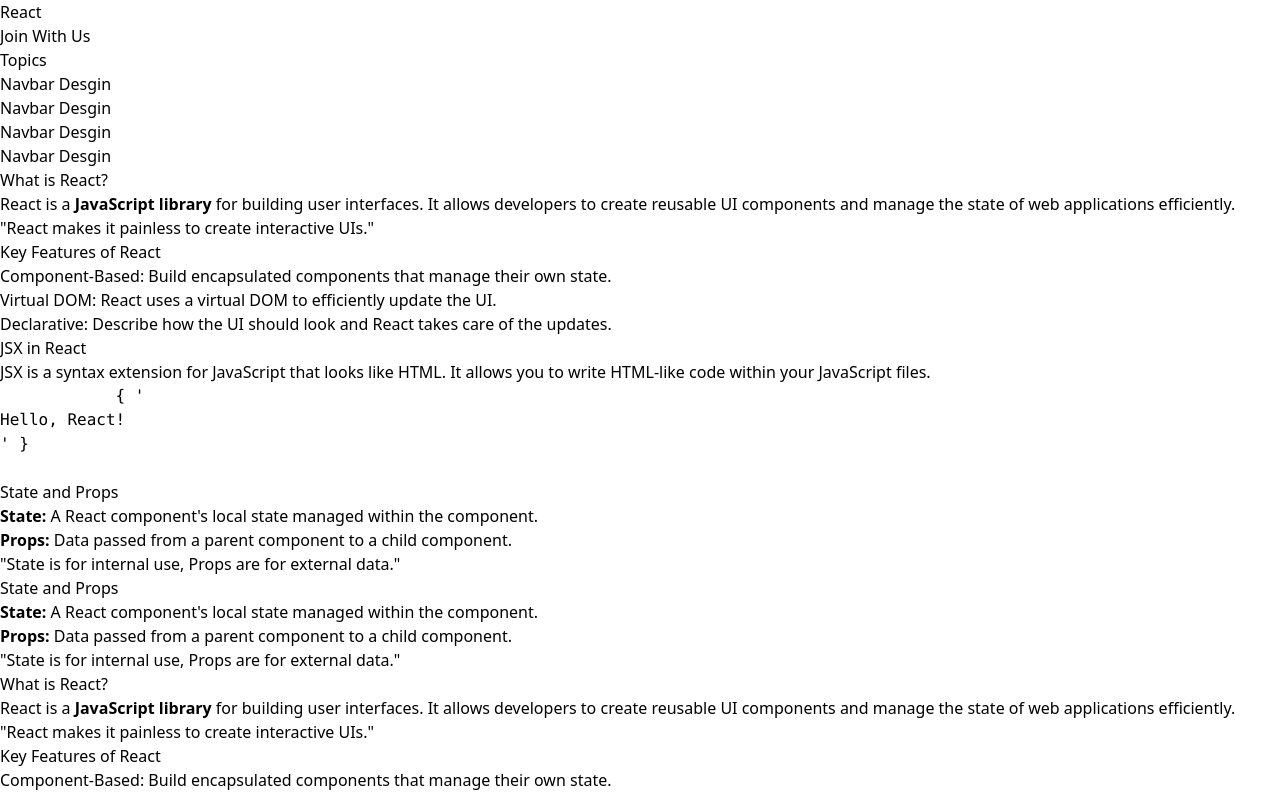
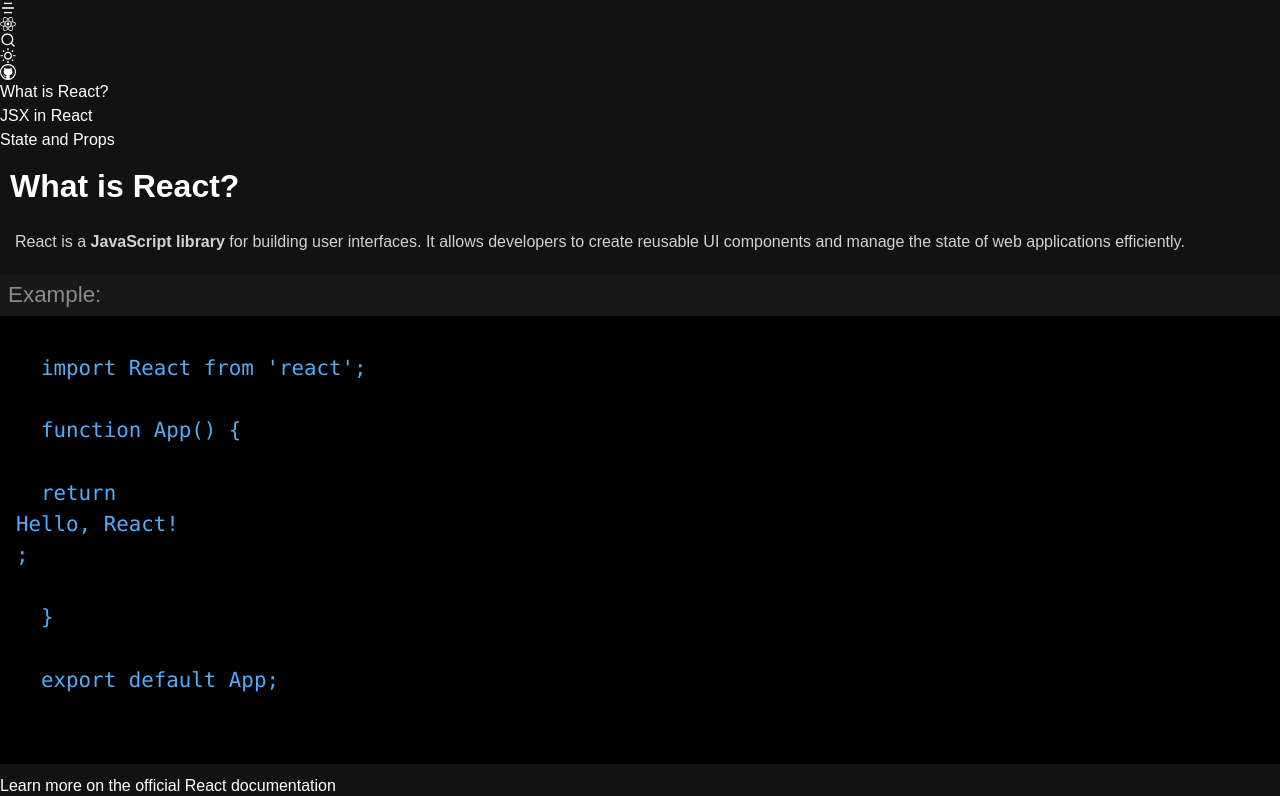
Before and after one commit to sachingavalicoding/Tech-notes, a React (Vite) app: page / in a window 1280 px wide. Shown: the top 796 px of the page. Built offline with nearby package versions, Linux system fonts and the light colour scheme.

Commit message:
ui is ready

```diff
--- a/src/Components/Navbar.jsx
+++ b/src/Components/Navbar.jsx
@@ -1,10 +1,41 @@
+/* eslint-disable react/prop-types */
+import { FaReact } from "react-icons/fa";
+import { RiMenu5Line } from "react-icons/ri";
+import { FiSearch } from "react-icons/fi";
+import { MdOutlineWbSunny } from "react-icons/md";
+import { VscGithub } from "react-icons/vsc";
+import { useState } from "react";
 
-const Navbar = () => {
+const Navbar = ({topics}) => {
+  const [isOpen , setIsOpen] = useState(true);
   return (
-    <header className=" border-2 w-full py-3 bg-slate-950 text-white flex items-center justify-between px-8 ">
-      <h2> React </h2>
-    <button className="text-white px-8 py-3 rounded-md shadow-md shadow-red-800 ">Join With Us </button>
-    </header>
+    <>
+      <nav className="w-full py-3 px-4 flex items-center justify-between bg-slate-950 z-20 fixed top-0 left-0 shadow-md shadow-emerald-500 ">
+        <div className="flex  items-center gap-4 text-2xl">
+          <RiMenu5Line onClick={() => setIsOpen(!isOpen)} />
+          <FaReact className="text-emerald-500 text-4xl" />
+        </div>
+        <div className="flex gap-8 text-2xl">
+          <FiSearch />
+          <MdOutlineWbSunny />
+          <VscGithub />
+        </div>
+      </nav>
+      <div className="sidebar w-full flex flex-col pt-16 z-10  py-4  bg-red-800 top-16 left-0 ">
+        {/* <h2 className="text-center"> Topics </h2> */}
+      {
+        isOpen ? (
+          <ul>
+             {
+              topics.map((ele , index) => (
+                <li className="py-3 px-6 shadow-md shadow-green-700 text-white" key={index}> {ele.title} </li>
+              ))
+             }
+         </ul>
+        ) : " "
+      }
+      </div>
+    </>
   );
 };
 
--- a/src/index.css
+++ b/src/index.css
@@ -1,3 +1,47 @@
 @tailwind base;
 @tailwind components;
 @tailwind utilities;
+
+:root{
+    color-scheme: dark;
+    font-family: sans-serif;
+}
+
+.note-item h2 {
+    font-size: 2rem;
+    color: white;
+    font-weight: 600;
+    margin: 10px ;
+}
+.note-item p {
+    font-size: 1rem;
+    padding: 10px 15px;
+    color: rgb(210, 210, 210);
+}
+.note-example{
+    margin: 10px 0px;
+    background-color: black;
+    display: flex;
+    flex-direction: column;
+}
+
+.note-example h3 {
+    background-color: rgb(25, 24, 24);
+    color: rgb(139, 138, 138);
+    font-size: 1.4rem;
+    padding: 4px 8px;
+}
+
+.note-example pre{
+    padding: 6px 16px;
+    color: rgb(80, 173, 249);
+    display: flex;
+    justify-content: center;
+    flex-direction: column;
+    overflow-x: auto;
+    font-size: 1.3rem;
+}
+
+.note-example pre > h1 {
+   color: white;
+}
--- a/src/pages/react/ReactLayout.jsx
+++ b/src/pages/react/ReactLayout.jsx
@@ -1,249 +1,118 @@
-import Navbar from "../../Components/Navbar"
-
+import Navbar from "../../Components/Navbar";
 
 const ReactLayout = () => {
   const reactNotes = [
     {
+      id: 1,
       title: "What is React?",
       content: `
-        <div class="p-4 bg-blue-50 rounded-lg shadow-md">
-          <h2 class="text-xl font-bold text-blue-600 mb-2">What is React?</h2>
-          <p class="text-base text-gray-700">
-            React is a <strong class="font-semibold">JavaScript library</strong> for building user interfaces. It allows developers to create reusable UI components and manage the state of web applications efficiently.
+        <div>
+          <h2 class="note-title">What is React?</h2>
+          <p class="note-description">
+            React is a <strong>JavaScript library</strong> for building user interfaces. It allows developers to create reusable UI components and manage the state of web applications efficiently.
           </p>
-          <blockquote class="text-sm italic text-gray-500 border-l-4 border-blue-400 pl-4 mt-3">
-            "React makes it painless to create interactive UIs."
-          </blockquote>
+          <div class="note-example">
+            <h3>Example:</h3>
+            <pre>
+
+  import React from 'react';
+
+  function App() {
+   <div class="flex">  return <h1>Hello, React!</h1>; </div>
+  }
+
+  export default App;
+
+            </pre>
+          </div>
+          <a href="https://reactjs.org/" target="_blank" class="note-link">Learn more on the official React documentation</a>
         </div>
-      `
+      `,
     },
     {
-      title: "Key Features of React",
+      id: 2,
+      title: "JSX in React",
       content: `
-        <div class="p-4 bg-green-50 rounded-lg shadow-md">
-          <h2 class="text-xl font-bold text-green-600 mb-2">Key Features of React</h2>
-          <ul class="list-disc pl-5 text-gray-700">
-            <li><span class="font-semibold">Component-Based:</span> Build encapsulated components that manage their own state.</li>
-            <li><span class="font-semibold">Virtual DOM:</span> React uses a virtual DOM to efficiently update the UI.</li>
-            <li><span class="font-semibold">Declarative:</span> Describe how the UI should look and React takes care of the updates.</li>
-          </ul>
+        <div>
+          <h2 class="note-title">JSX in React</h2>
+          <p class="note-description">
+            JSX is a syntax extension for JavaScript that allows you to write HTML-like code inside your JavaScript files. It makes code easier to read and understand.
+          </p>
+          <div class="note-example">
+            <h3>Example:</h3>
+            <pre>
+  {
+  import React from 'react';
+
+  function App() {
+    const name = "React";
+    <div class= "flex">return <h1>Hello, {name}!</h1>;</div>
+  }
+
+  export default App;
+  }
+            </pre>
+          </div>
+          <a href="https://reactjs.org/docs/introducing-jsx.html" target="_blank" class="note-link">Learn more about JSX</a>
         </div>
-      `
+      `,
     },
     {
-      title: "JSX in React",
-      content: `
-        <div class="p-4 bg-purple-50 rounded-lg shadow-md">
-          <h2 class="text-xl font-bold text-purple-600 mb-2">JSX in React</h2>
-          <p class="text-base text-gray-700">
-            JSX is a syntax extension for JavaScript that looks like HTML. It allows you to write HTML-like code within your JavaScript files.
-          </p>
-          <pre class="bg-gray-100 p-3 rounded-lg text-sm text-gray-700 mt-3">
-            { '<div>Hello, React!</div>' }
-          </pre>
-        </div>
-      `
-    },
-    {
+      id: 3,
       title: "State and Props",
       content: `
-        <div class="p-4 bg-yellow-50 rounded-lg shadow-md">
-          <h2 class="text-xl font-bold text-yellow-600 mb-2">State and Props</h2>
-          <p class="text-base text-gray-700">
-            <strong class="font-semibold">State:</strong> A React component's local state managed within the component.<br />
-            <strong class="font-semibold">Props:</strong> Data passed from a parent component to a child component.
+        <div>
+          <h2 class="note-title">State and Props</h2>
+          <p class="note-description">
+            <strong>State:</strong> Local state is managed within a component.<br />
+            <strong>Props:</strong> Props are used to pass data from parent to child components.
           </p>
-          <blockquote class="text-sm italic text-gray-500 border-l-4 border-yellow-400 pl-4 mt-3">
-            "State is for internal use, Props are for external data."
-          </blockquote>
+          <div class="note-example">
+            <h3>Example:</h3>
+            <pre>
+
+  import React, { useState } from 'react';
+
+  function Counter() {
+    const [count, setCount] = useState(0);
+
+    return (
+      <div>
+        <p>Count: {count}</p>
+        <button onClick={() => setCount(count + 1)}>Increment</button>
+      </div>
+    );
+  }
+
+  export default Counter;
+
+            </pre>
+          </div>
+          <a href="https://reactjs.org/docs/state-and-lifecycle.html" target="_blank" class="note-link">Learn more about State and Props</a>
         </div>
-      `
+      `,
     },
-     {
-      title: "State and Props",
-      content: `
-        <div class="p-4 bg-yellow-50 rounded-lg shadow-md">
-          <h2 class="text-xl font-bold text-yellow-600 mb-2">State and Props</h2>
-          <p class="text-base text-gray-700">
-            <strong class="font-semibold">State:</strong> A React component's local state managed within the component.<br />
-            <strong class="font-semibold">Props:</strong> Data passed from a parent component to a child component.
-          </p>
-          <blockquote class="text-sm italic text-gray-500 border-l-4 border-yellow-400 pl-4 mt-3">
-            "State is for internal use, Props are for external data."
-          </blockquote>
-        </div>
-      `
-    },
-    {
-      title: "What is React?",
-      content: `
-        <div class="p-4 bg-blue-50 rounded-lg shadow-md">
-          <h2 class="text-xl font-bold text-blue-600 mb-2">What is React?</h2>
-          <p class="text-base text-gray-700">
-            React is a <strong class="font-semibold">JavaScript library</strong> for building user interfaces. It allows developers to create reusable UI components and manage the state of web applications efficiently.
-          </p>
-          <blockquote class="text-sm italic text-gray-500 border-l-4 border-blue-400 pl-4 mt-3">
-            "React makes it painless to create interactive UIs."
-          </blockquote>
-        </div>
-      `
-    },
-    {
-      title: "Key Features of React",
-      content: `
-        <div class="p-4 bg-green-50 rounded-lg shadow-md">
-          <h2 class="text-xl font-bold text-green-600 mb-2">Key Features of React</h2>
-          <ul class="list-disc pl-5 text-gray-700">
-            <li><span class="font-semibold">Component-Based:</span> Build encapsulated components that manage their own state.</li>
-            <li><span class="font-semibold">Virtual DOM:</span> React uses a virtual DOM to efficiently update the UI.</li>
-            <li><span class="font-semibold">Declarative:</span> Describe how the UI should look and React takes care of the updates.</li>
-          </ul>
-        </div>
-      `
-    },
-    {
-      title: "JSX in React",
-      content: `
-        <div class="p-4 bg-purple-50 rounded-lg shadow-md">
-          <h2 class="text-xl font-bold text-purple-600 mb-2">JSX in React</h2>
-          <p class="text-base text-gray-700">
-            JSX is a syntax extension for JavaScript that looks like HTML. It allows you to write HTML-like code within your JavaScript files.
-          </p>
-          <pre class="bg-gray-100 p-3 rounded-lg text-sm text-gray-700 mt-3">
-            { '<div>Hello, React!</div>' }
-          </pre>
-        </div>
-      `
-    },
-    {
-      title: "State and Props",
-      content: `
-        <div class="p-4 bg-yellow-50 rounded-lg shadow-md">
-          <h2 class="text-xl font-bold text-yellow-600 mb-2">State and Props</h2>
-          <p class="text-base text-gray-700">
-            <strong class="font-semibold">State:</strong> A React component's local state managed within the component.<br />
-            <strong class="font-semibold">Props:</strong> Data passed from a parent component to a child component.
-          </p>
-          <blockquote class="text-sm italic text-gray-500 border-l-4 border-yellow-400 pl-4 mt-3">
-            "State is for internal use, Props are for external data."
-          </blockquote>
-        </div>
-      `
-    },
-     {
-      title: "State and Props",
-      content: `
-        <div class="p-4 bg-yellow-50 rounded-lg shadow-md">
-          <h2 class="text-xl font-bold text-yellow-600 mb-2">State and Props</h2>
-          <p class="text-base text-gray-700">
-            <strong class="font-semibold">State:</strong> A React component's local state managed within the component.<br />
-            <strong class="font-semibold">Props:</strong> Data passed from a parent component to a child component.
-          </p>
-          <blockquote class="text-sm italic text-gray-500 border-l-4 border-yellow-400 pl-4 mt-3">
-            "State is for internal use, Props are for external data."
-          </blockquote>
-        </div>
-      `
-    },
-    {
-      title: "What is React?",
-      content: `
-        <div class="p-4 bg-blue-50 rounded-lg shadow-md">
-          <h2 class="text-xl font-bold text-blue-600 mb-2">What is React?</h2>
-          <p class="text-base text-gray-700">
-            React is a <strong class="font-semibold">JavaScript library</strong> for building user interfaces. It allows developers to create reusable UI components and manage the state of web applications efficiently.
-          </p>
-          <blockquote class="text-sm italic text-gray-500 border-l-4 border-blue-400 pl-4 mt-3">
-            "React makes it painless to create interactive UIs."
-          </blockquote>
-        </div>
-      `
-    },
-    {
-      title: "Key Features of React",
-      content: `
-        <div class="p-4 bg-green-50 rounded-lg shadow-md">
-          <h2 class="text-xl font-bold text-green-600 mb-2">Key Features of React</h2>
-          <ul class="list-disc pl-5 text-gray-700">
-            <li><span class="font-semibold">Component-Based:</span> Build encapsulated components that manage their own state.</li>
-            <li><span class="font-semibold">Virtual DOM:</span> React uses a virtual DOM to efficiently update the UI.</li>
-            <li><span class="font-semibold">Declarative:</span> Describe how the UI should look and React takes care of the updates.</li>
-          </ul>
-        </div>
-      `
-    },
-    {
-      title: "JSX in React",
-      content: `
-        <div class="p-4 bg-purple-50 rounded-lg shadow-md">
-          <h2 class="text-xl font-bold text-purple-600 mb-2">JSX in React</h2>
-          <p class="text-base text-gray-700">
-            JSX is a syntax extension for JavaScript that looks like HTML. It allows you to write HTML-like code within your JavaScript files.
-          </p>
-          <pre class="bg-gray-100 p-3 rounded-lg text-sm text-gray-700 mt-3">
-            { '<div>Hello, React!</div>' }
-          </pre>
-        </div>
-      `
-    },
-    {
-      title: "State and Props",
-      content: `
-        <div class="p-4 bg-yellow-50 rounded-lg shadow-md">
-          <h2 class="text-xl font-bold text-yellow-600 mb-2">State and Props</h2>
-          <p class="text-base text-gray-700">
-            <strong class="font-semibold">State:</strong> A React component's local state managed within the component.<br />
-            <strong class="font-semibold">Props:</strong> Data passed from a parent component to a child component.
-          </p>
-          <blockquote class="text-sm italic text-gray-500 border-l-4 border-yellow-400 pl-4 mt-3">
-            "State is for internal use, Props are for external data."
-          </blockquote>
-        </div>
-      `
-    },
-     {
-      title: "State and Props",
-      content: `
-        <div class="p-4 bg-yellow-50 rounded-lg shadow-md">
-          <h2 class="text-xl font-bold text-yellow-600 mb-2">State and Props</h2>
-          <p class="text-base text-gray-700">
-            <strong class="font-semibold">State:</strong> A React component's local state managed within the component.<br />
-            <strong class="font-semibold">Props:</strong> Data passed from a parent component to a child component.
-          </p>
-          <blockquote class="text-sm italic text-gray-500 border-l-4 border-yellow-400 pl-4 mt-3">
-            "State is for internal use, Props are for external data."
-          </blockquote>
-        </div>
-      `
-    }
   ];
+
+  console.log(reactNotes);
 
   return (
     <>
-    <Navbar />
-    <main className=" w-full min-h-screen flex gap-4">
-      <aside className=" border-2  min-h-screen  w-[22rem] bg-slate-950 text-white flex flex-col gap-4 py-6 px-4 ">
-        <h2 className="text-center"> Topics </h2>
-        <ul className="flex flex-col gap-2 ">
-          <li className=" text-white py-3 px-2  shadow-md shadow-slate-700"> Navbar Desgin </li>
-          <li className=" text-white py-3 px-2  shadow-md shadow-white"> Navbar Desgin </li>
-          <li className=" text-white py-3 px-2  shadow-md shadow-white"> Navbar Desgin </li>
-          <li className=" text-white py-3 px-2  shadow-md shadow-white"> Navbar Desgin </li>
-        </ul>
-      </aside>
-      <section>
-       {
-        reactNotes.map((ele , index) => {
-          return (<div key={index}
-            dangerouslySetInnerHTML={{ __html: ele.content }}
+      <Navbar topics={reactNotes} />
+      <main className="w-full min-h-screen pt-10 px-4 flex flex-col ">
+        {reactNotes.map((note, index) => {
+          return (
+            <article
+              key={index}
+              className=" note-item  flex flex-col  justify-center"
             >
-          </div> )
-         })
-       }
-      </section>
-    </main>
+              <div dangerouslySetInnerHTML={{ __html: note.content }} />
+            </article>
+          );
+        })}
+      </main>
     </>
-  )
-}
+  );
+};
 
-export default ReactLayout
+export default ReactLayout;
```
